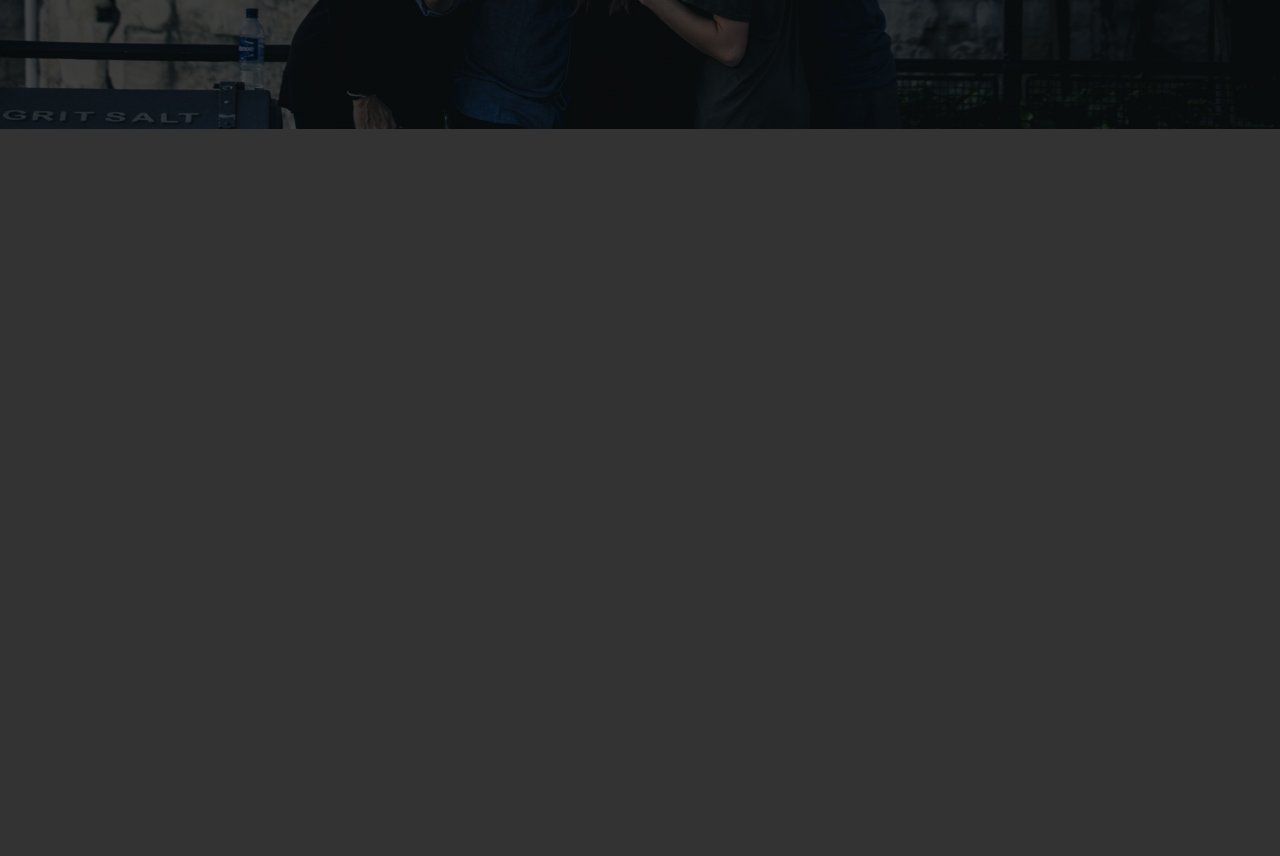
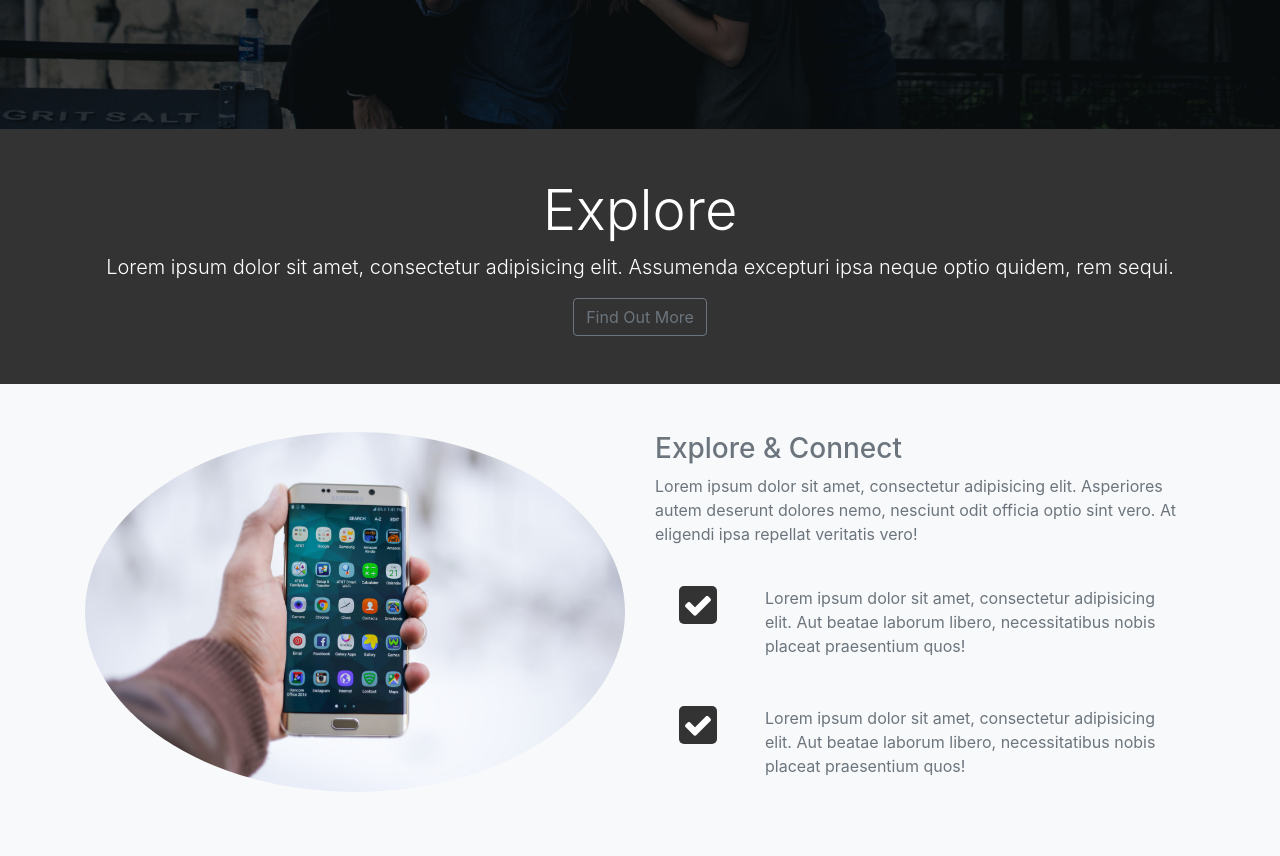
Before and after one commit to josephjlee/looplab, a website: page src/index.html in a window 1280 px wide. Shown: the part 571-1427 px from the top of the page. Before the commit the page ends 800 px from the top, so only its background shows below. Drawn offline with Linux system fonts and the light colour scheme.

Commit message:
Explore section area

```diff
--- a/src/index.html
+++ b/src/index.html
@@ -96,6 +96,53 @@
         </div>
     </div>
 </header>
+
+<!-- EXPLORE HEAD -->
+<section id="explore-head-section">
+    <div class="container">
+        <div class="row">
+            <div class="col text-center">
+                <div class="py-5">
+                    <h1 class="display-4">Explore</h1>
+                    <p class="lead">Lorem ipsum dolor sit amet, consectetur adipisicing elit. Assumenda excepturi ipsa neque optio quidem, rem sequi.</p>
+                    <a href="#" class="btn btn-outline-secondary">Find Out More</a>
+                </div>
+            </div>
+        </div>
+    </div>
+</section>
+
+<!-- EXPLORE SECTION -->
+<section id="explore-section" class="bg-light text-muted py-5">
+    <div class="container">
+        <div class="row">
+            <div class="col-md-6">
+                <img src="img/explore-section1.jpg" alt="" class="img-fluid mb-3 rounded-circle">
+            </div>
+            <div class="col-md-6">
+                <h3>Explore & Connect</h3>
+                <p>Lorem ipsum dolor sit amet, consectetur adipisicing elit. Asperiores autem deserunt dolores nemo, nesciunt odit officia optio sint vero. At eligendi ipsa repellat veritatis vero!</p>
+                <div class="d-flex flex-row">
+                    <div class="p-4 align-self-start">
+                        <i class="fa fa-check"></i>
+                    </div>
+                    <div class="p-4 align-self-end">
+                        Lorem ipsum dolor sit amet, consectetur adipisicing elit. Aut beatae laborum libero, necessitatibus nobis placeat praesentium quos!
+                    </div>
+                </div>
+                <div class="d-flex flex-row">
+                    <div class="p-4 align-self-start">
+                        <i class="fa fa-check"></i>
+                    </div>
+                    <div class="p-4 align-self-end">
+                        Lorem ipsum dolor sit amet, consectetur adipisicing elit. Aut beatae laborum libero, necessitatibus nobis placeat praesentium quos!
+                    </div>
+                </div>
+            </div>
+        </div>
+    </div>
+</section>
+
 <script src="js/jquery.min.js"></script>
 <script src="js/popper.min.js"></script>
 <script src="js/bootstrap.min.js"></script>
--- a/src/scss/style.scss
+++ b/src/scss/style.scss
@@ -2,7 +2,7 @@ $bg-color:#333;
 $font-color:#fff;
 $primary-color:#008ed6;
 $dark-overlay: rgba(0, 0, 0, 0.7);
-$font-size: 30px;
+$icon-size: 30px;
 
 body{
   background: $bg-color;
@@ -42,6 +42,16 @@ body{
     background: #fff;
     padding: 4px;
     border-radius: 5px;
-    font-size: $font-size;
+    font-size: $icon-size;
   }
 }
+
+#explore-section{
+  .fa{
+    color: #fff;
+    background: #333;
+    padding: 4px;
+    border-radius: 5px;
+    font-size: $icon-size;
+  }
+}
```
Also changed, not shown: src/css/style.css, src/img/explore-section1.jpg (added).
